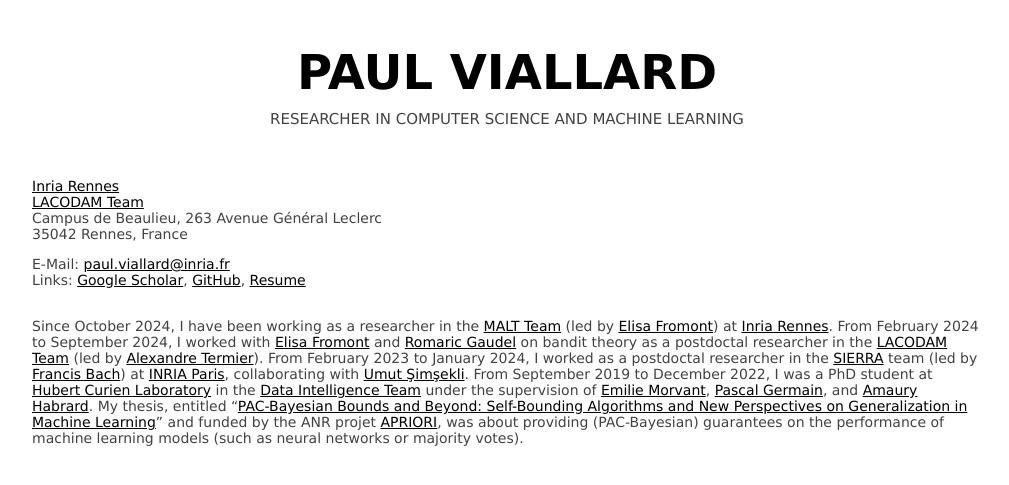
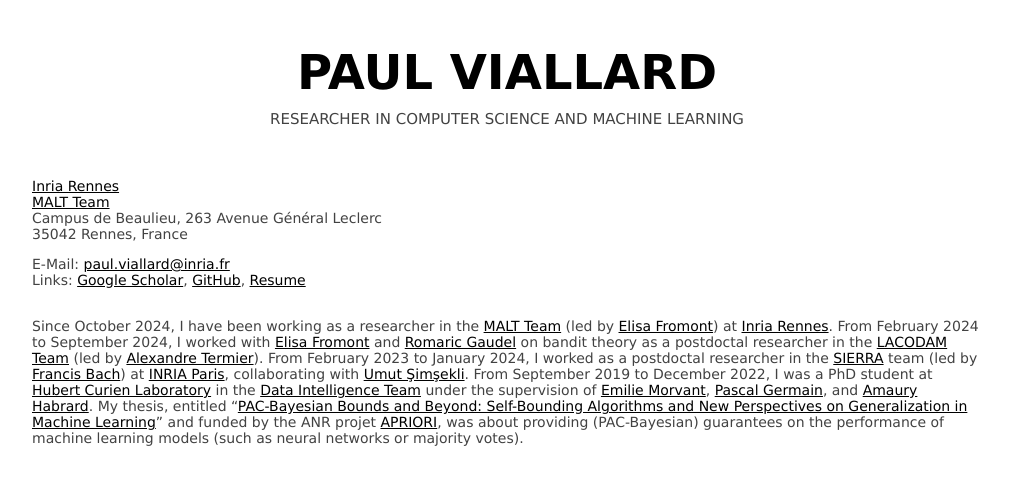
Before and after one commit to paulviallard/paulviallard.github.io, a Jekyll site: the page built from about.md, in a window 1280 px wide. Shown: the top 485 px of the page, without its empty margins (133-1142 px from the left). Built offline with Jekyll 4.4.1, drawn with Linux system fonts in a browser that asks for light colours; our own code applies the rules of GitHub Pages for plain Markdown files.

Commit message:
feat: change LACODAM by MALT

```diff
--- a/about.md
+++ b/about.md
@@ -1,5 +1,5 @@
 [Inria Rennes](https://www.inria.fr/fr/centre-inria-universite-rennes)
-[LACODAM Team](https://team.inria.fr/lacodam/fr/)
+[MALT Team](https://team.inria.fr/malt/)
 Campus de Beaulieu, 263 Avenue Général Leclerc
 35042 Rennes, France
 
```
